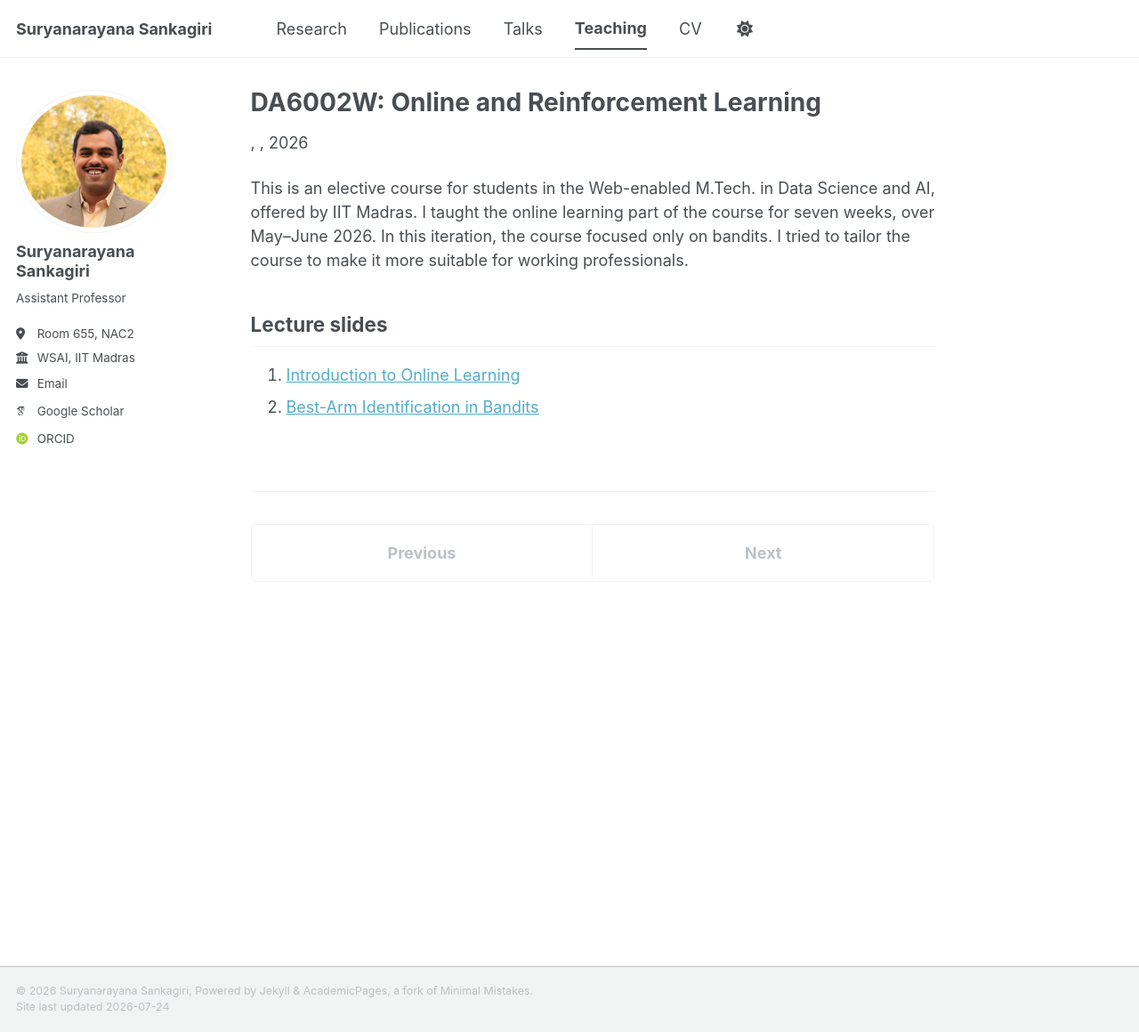
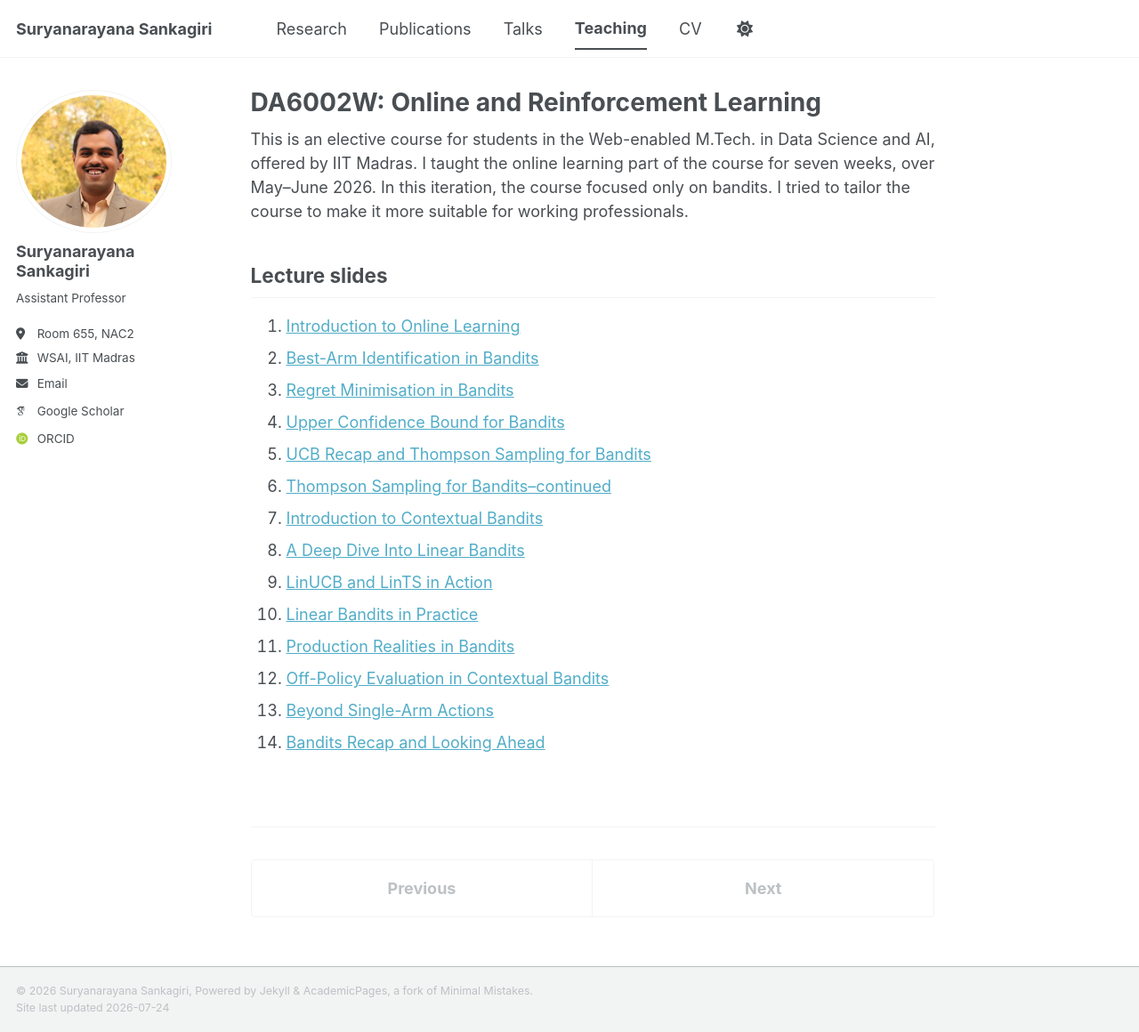
Before and after one commit to sankagiri/sankagiri.github.io, a Jekyll site: the page built from _teaching/2026-05-01-da6002w.md, in a window 1280 px wide and 1160 px high. Shown: the whole window at 89% size. Built offline with Jekyll 4.4.1, drawn with Linux system fonts in a browser that asks for light colours; some web fonts are replaced; a script bundle is joined from its source files by our own code; library files that are not in the unit come from our copies.

Commit message:
linked other slides, fixed buggy layout

```diff
--- a/_layouts/single.html
+++ b/_layouts/single.html
@@ -39,7 +39,6 @@ layout: default
         {% endif %}
 
         {% if page.collection == 'teaching' %}
-          <p> {{ page.type }}, <i>{{ page.venue }}</i>, {{ page.date | default: "1900-01-01" | date: "%Y" }} </p>
         {% elsif page.venue and page.date %}
           <p><i>{{ page.venue }}</i>, {{ page.date | default: "1900-01-01" | date: "%Y" }} </p>
         {% elsif page.date %}
--- a/_teaching/2026-05-01-da6002w.md
+++ b/_teaching/2026-05-01-da6002w.md
@@ -10,3 +10,15 @@ This is an elective course for students in the Web-enabled M.Tech. in Data Scien
 
 1. [Introduction to Online Learning]({{ base_path }}/files/teaching/da6002w/2026/lecture01.pdf)
 2. [Best-Arm Identification in Bandits]({{ base_path }}/files/teaching/da6002w/2026/lecture02.pdf)
+3. [Regret Minimisation in Bandits]({{ base_path }}/files/teaching/da6002w/2026/lecture03.pdf)
+4. [Upper Confidence Bound for Bandits]({{ base_path }}/files/teaching/da6002w/2026/lecture04.pdf)
+5. [UCB Recap and Thompson Sampling for Bandits]({{ base_path }}/files/teaching/da6002w/2026/lecture05.pdf)
+6. [Thompson Sampling for Bandits--continued]({{ base_path }}/files/teaching/da6002w/2026/lecture06.pdf)
+7. [Introduction to Contextual Bandits]({{ base_path }}/files/teaching/da6002w/2026/lecture07.pdf)
+8. [A Deep Dive Into Linear Bandits]({{ base_path }}/files/teaching/da6002w/2026/lecture08.pdf)
+9. [LinUCB and LinTS in Action]({{ base_path }}/files/teaching/da6002w/2026/lecture09.pdf)
+10. [Linear Bandits in Practice]({{ base_path }}/files/teaching/da6002w/2026/lecture10.pdf)
+11. [Production Realities in Bandits]({{ base_path }}/files/teaching/da6002w/2026/lecture11.pdf)
+12. [Off-Policy Evaluation in Contextual Bandits]({{ base_path }}/files/teaching/da6002w/2026/lecture12.pdf)
+13. [Beyond Single-Arm Actions]({{ base_path }}/files/teaching/da6002w/2026/lecture13.pdf)
+14. [Bandits Recap and Looking Ahead]({{ base_path }}/files/teaching/da6002w/2026/lecture14.pdf)
```
